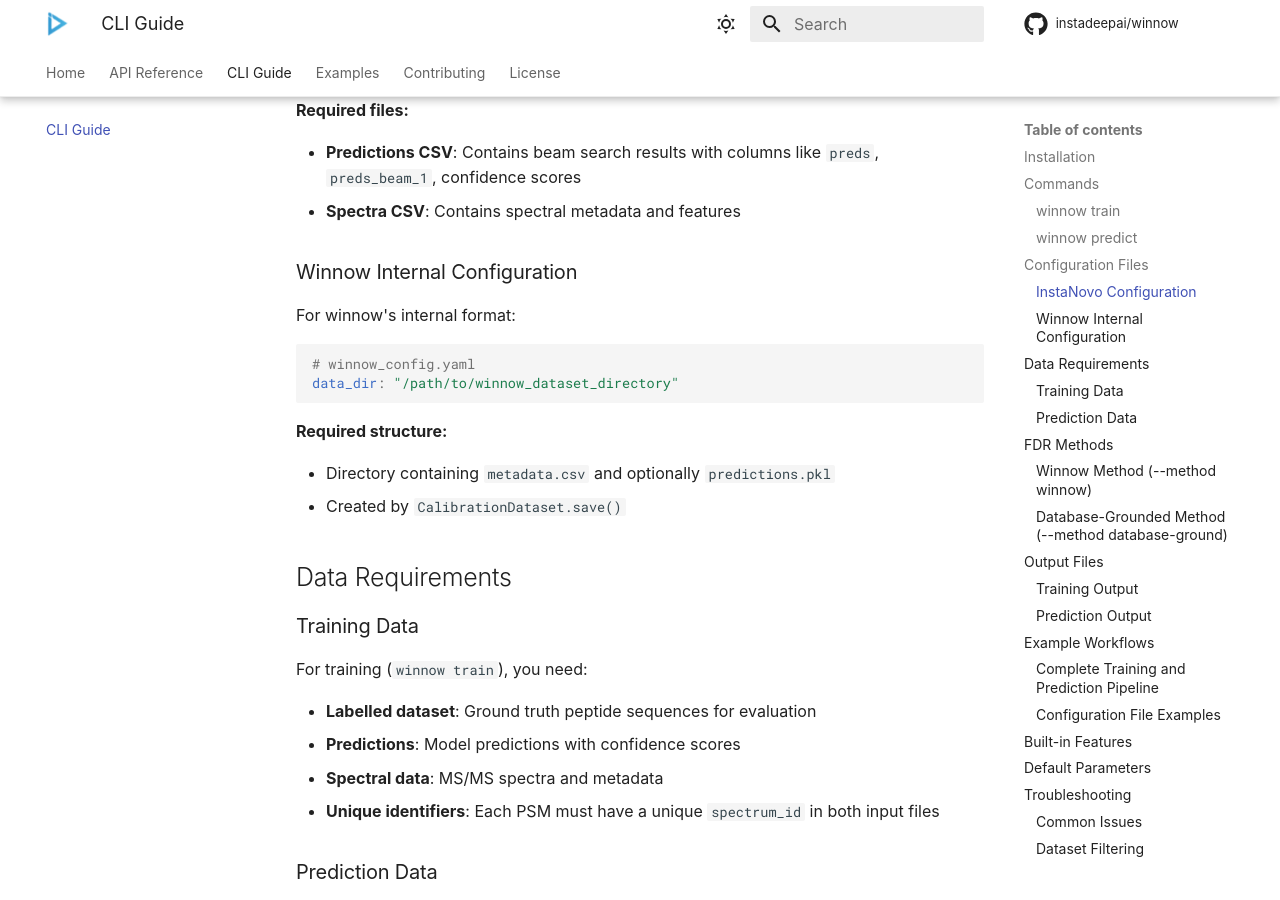
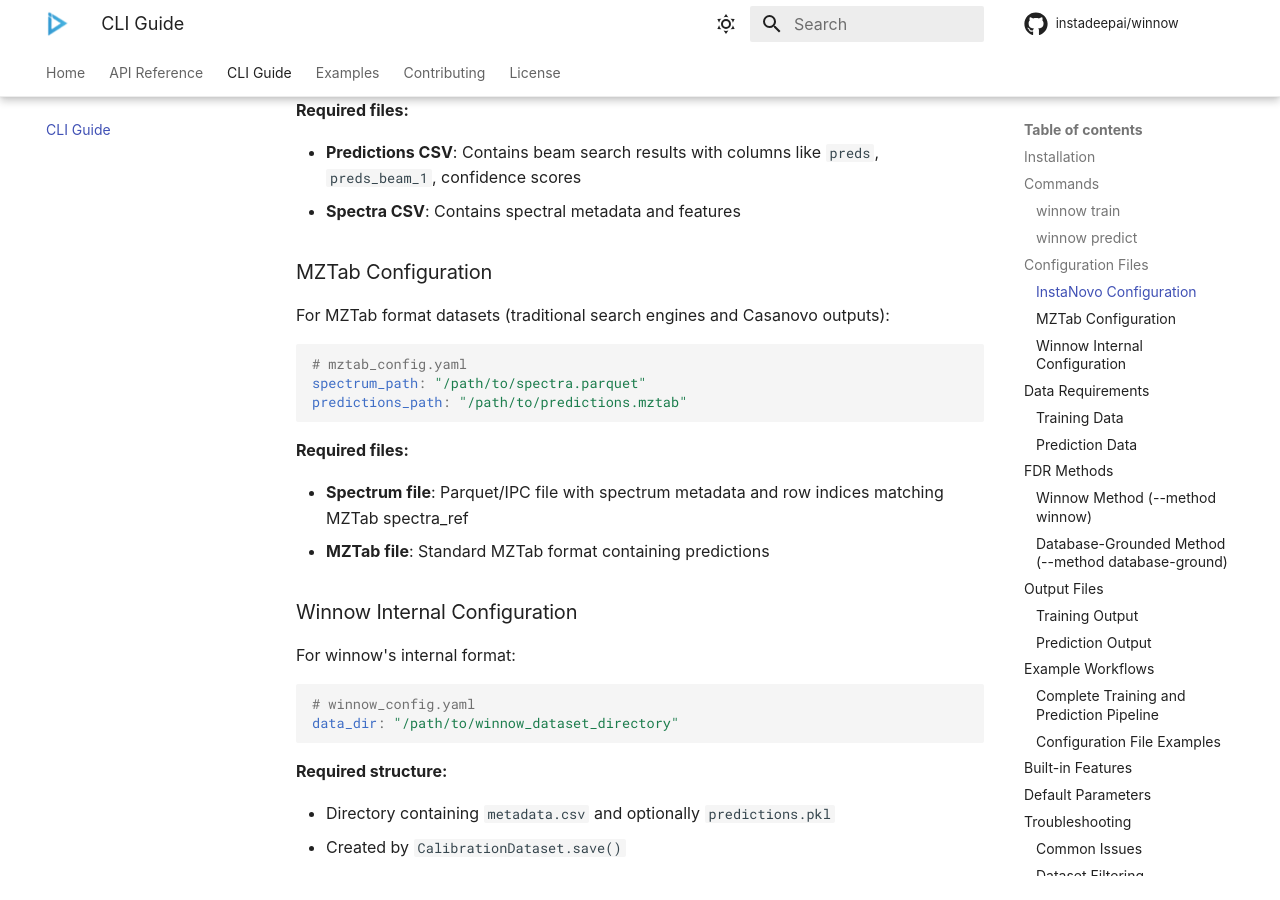
Before and after one commit to instadeepai/winnow, an MkDocs documentation site: the page built from docs/cli.md, in a window 1280 px wide and 900 px high, scrolled down 1830 px. Built offline with MkDocs 1.6.1 and Material for MkDocs 9.7.7, drawn with Linux system fonts in a browser that asks for light colours; some web fonts are replaced; comment, search, counter and statistics services are not loaded.

Commit message:
docs: add mztab support to cli doc

````diff
--- a/docs/cli.md
+++ b/docs/cli.md
@@ -76,6 +76,21 @@ spectrum_path: "/path/to/spectra.csv"
 
 - **Predictions CSV**: Contains beam search results with columns like `preds`, `preds_beam_1`, confidence scores
 - **Spectra CSV**: Contains spectral metadata and features
+
+### MZTab Configuration
+
+For MZTab format datasets (traditional search engines and Casanovo outputs):
+
+```yaml
+# mztab_config.yaml
+spectrum_path: "/path/to/spectra.parquet"
+predictions_path: "/path/to/predictions.mztab"
+```
+
+**Required files:**
+
+- **Spectrum file**: Parquet/IPC file with spectrum metadata and row indices matching MZTab spectra_ref
+- **MZTab file**: Standard MZTab format containing predictions
 
 ### Winnow Internal Configuration
 
````
